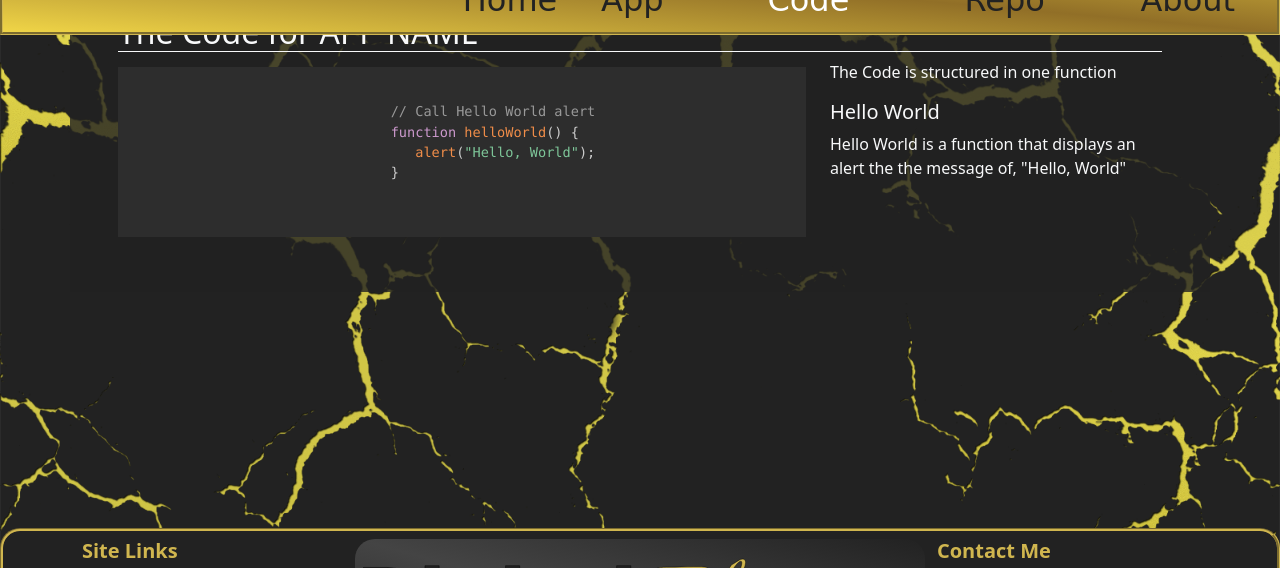
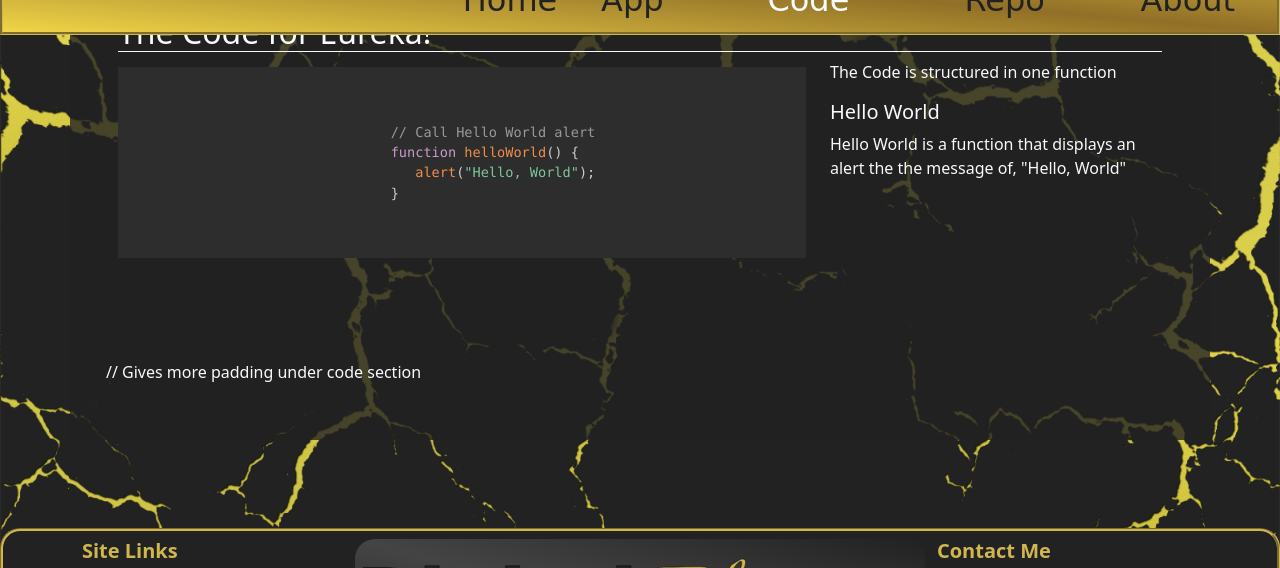
Before and after one commit to acieffe/MiniSiteTemplate, a plain HTML site: page code.html in a window 1280 px wide. Shown: the part 83-651 px from the top of the page. Drawn offline with nearby package versions, Linux system fonts and the light colour scheme; a web font is replaced by a local one.

Commit message:
fixing code display

```diff
--- a/code.html
+++ b/code.html
@@ -91,27 +91,34 @@
 
 		<!-- ====== Maiu Section ====== -->
 		<main class="flex-shrink-0">
-			<div class="container mt-5 px-5 py-5 bg-black-8 text-light">
-            <h2 class="border-1 border-bottom border-light">The Code for APP NAME</h2>
-            <div class="row row-cols-1 row-cols-lg-2">
-               <div class="col-lg-8">
+			<div class="container my-5 px-5 py-5 bg-black-8 text-light">
+            <h2 class="border-1 border-bottom border-light">The Code for Eureka!</h2>
+            <div class="row row-cols-1 row-cols-lg-2 mb-2">
+
+					<!-- Code Area -->
+               <div class="col-lg-8 mb-lg-5">
                   <pre class="line-numbers">
                      <code class="language-javascript">
+
                            // Call Hello World alert
                            function helloWorld() {
                               alert("Hello, World");
                            }
-                     </code>
+							</code>
                   </pre>
                </div>
-               <div class="col-lg-4">
+
+					<!-- Code Description Area -->
+               <div class="col-lg-4 pb-5 mb-5 ">
                   <p>The Code is structured in one function</p>
                   <h5>Hello World</h5>
                   <p>Hello World is a function that displays an alert the the message of, "Hello, World"</p>
                </div>
+					<div class="col-12 d-none d-lg-block my-4"></div> // Gives more padding under code section
             </div>
 			</div>
 		</main>
+
 
 		<!-- ====== Footer ======= -->
 		<footer class="full-width footer-radius fixed-bottom bg-black border-gold text-gold pb-2">
```
